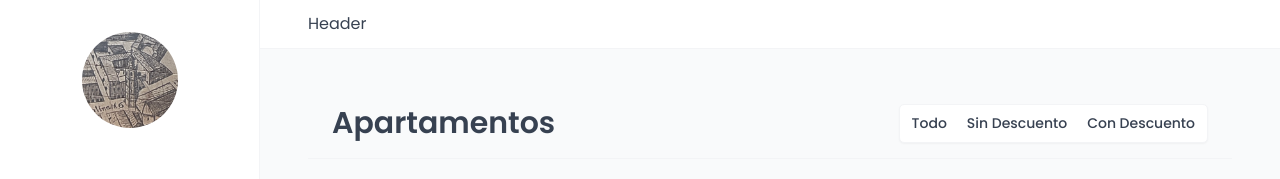
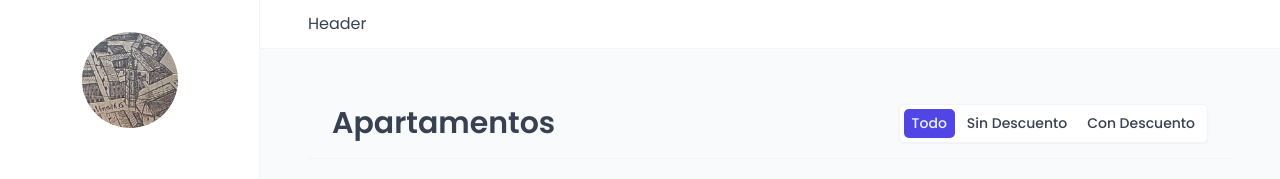
Before and after one commit to mpondev/caterina, a React (Vite) app: page /cabins in a window 1280 px wide. Shown: the top 179 px of the page. Built offline with nearby package versions, Linux system fonts and the light colour scheme; no server answers; the database is empty; a web font is replaced by a local one.

Commit message:
Make Filter reusable

```diff
--- a/src/features/apartments/ApartmentTableOperations.jsx
+++ b/src/features/apartments/ApartmentTableOperations.jsx
@@ -5,7 +5,14 @@ import './ApartmentTableOperations.scss';
 function ApartmentTableOperations() {
   return (
     <div className="table-operations">
-      <Filter />
+      <Filter
+        filterField="discount"
+        options={[
+          { value: 'all', label: 'Todo' },
+          { value: 'no-discount', label: 'Sin Descuento' },
+          { value: 'with-discount', label: 'Con Descuento' },
+        ]}
+      />
     </div>
   );
 }
--- a/src/ui/Filter.jsx
+++ b/src/ui/Filter.jsx
@@ -1,31 +1,38 @@
+import PropTypes from 'prop-types';
 import { useSearchParams } from 'react-router-dom';
 
 import './Filter.scss';
 
-function Filter() {
+function Filter({ filterField, options }) {
   const [searchParams, setSearchParams] = useSearchParams();
+  const currentFilter = searchParams.get(filterField) || options.at(0).value;
 
   function handleClick(value) {
-    searchParams.set('discount', value);
+    searchParams.set(filterField, value);
     setSearchParams(searchParams);
   }
 
   return (
     <div className="filter">
-      <button className="filter-btn" onClick={() => handleClick('all')}>
-        Todo
-      </button>
-      <button className="filter-btn" onClick={() => handleClick('no-discount')}>
-        Sin Descuento
-      </button>
-      <button
-        className="filter-btn"
-        onClick={() => handleClick('with-discount')}
-      >
-        Con Descuento
-      </button>
+      {options.map(option => (
+        <button
+          className={
+            option.value === currentFilter ? 'active filter-btn' : 'filter-btn'
+          }
+          onClick={() => handleClick(`${option.value}`)}
+          key={option.value}
+          disabled={option.value === currentFilter}
+        >
+          {option.label}
+        </button>
+      ))}
     </div>
   );
 }
 
+Filter.propTypes = {
+  filterField: PropTypes.string,
+  options: PropTypes.array,
+};
+
 export default Filter;
--- a/src/ui/Filter.scss
+++ b/src/ui/Filter.scss
@@ -10,14 +10,6 @@
   &-btn {
     background-color: var(--color-grey-0);
     border: none;
-
-    //   ${(props) =>
-    //     props.active &&
-    //     css`
-    //       background-color: var(--color-brand-600);
-    //       color: var(--color-brand-50);
-    //     `}
-
     border-radius: var(--border-radius-sm);
     font-weight: 500;
     font-size: 1.4rem;
@@ -25,6 +17,11 @@
     padding: 0.44rem 0.8rem;
     transition: all 0.3s;
 
+    &.active {
+      background-color: var(--color-brand-600);
+      color: var(--color-brand-50);
+    }
+
     &:hover:not(:disabled) {
       background-color: var(--color-brand-600);
       color: var(--color-brand-50);
```
